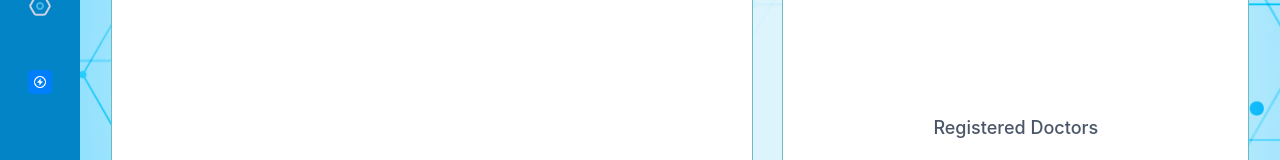
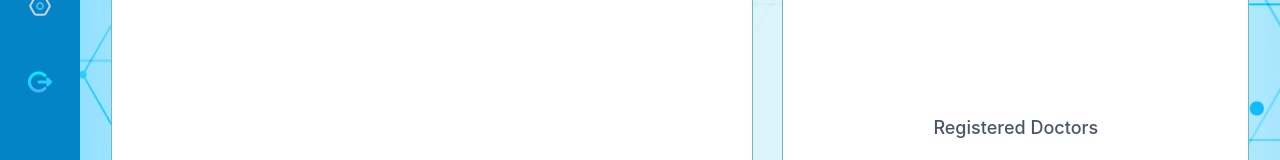
Before and after one commit to Rutiquewiski/HealthBridge, a React (Vite) app: page / in a window 1280 px wide. Shown: the part 326-486 px from the top of the page. Built offline with nearby package versions, Linux system fonts and the light colour scheme; no server answers; sample sign-in values are in the browser's storage.

Commit message:
Logout icon change

```diff
--- a/src/components/navbar/NavBar.tsx
+++ b/src/components/navbar/NavBar.tsx
@@ -21,7 +21,7 @@ function NavBar() {
     { title: "Professionals", src: "User", gap: true, path: "/professionals" },
     { title: "Patients", src: "Folder", path: "/patients" },
     { title: "Appointments", src: "Calendar", path: "/appointments" },
-    { title: "Account Setting", src: "Setting", gap: true, path: "/account" },
+    { title: "Settings", src: "Setting", gap: true, path: "/account" },
   ];
   return (
     <>
@@ -60,7 +60,7 @@ function NavBar() {
               className={`flex  rounded-md p-2 cursor-pointer hover:bg-light-white text-gray-300 text-sm items-center gap-x-4  mt-9`}
               onClick={onOpen}
             >
-              <img src={`./src/assets/Logo.png`} />
+              <img src={`./src/assets/logout.png`} />
 
               <span className={`${!open && "hidden"} origin-left duration-200`}>
                 Logout
```
Also changed, not shown: src/assets/logout.png (added).
